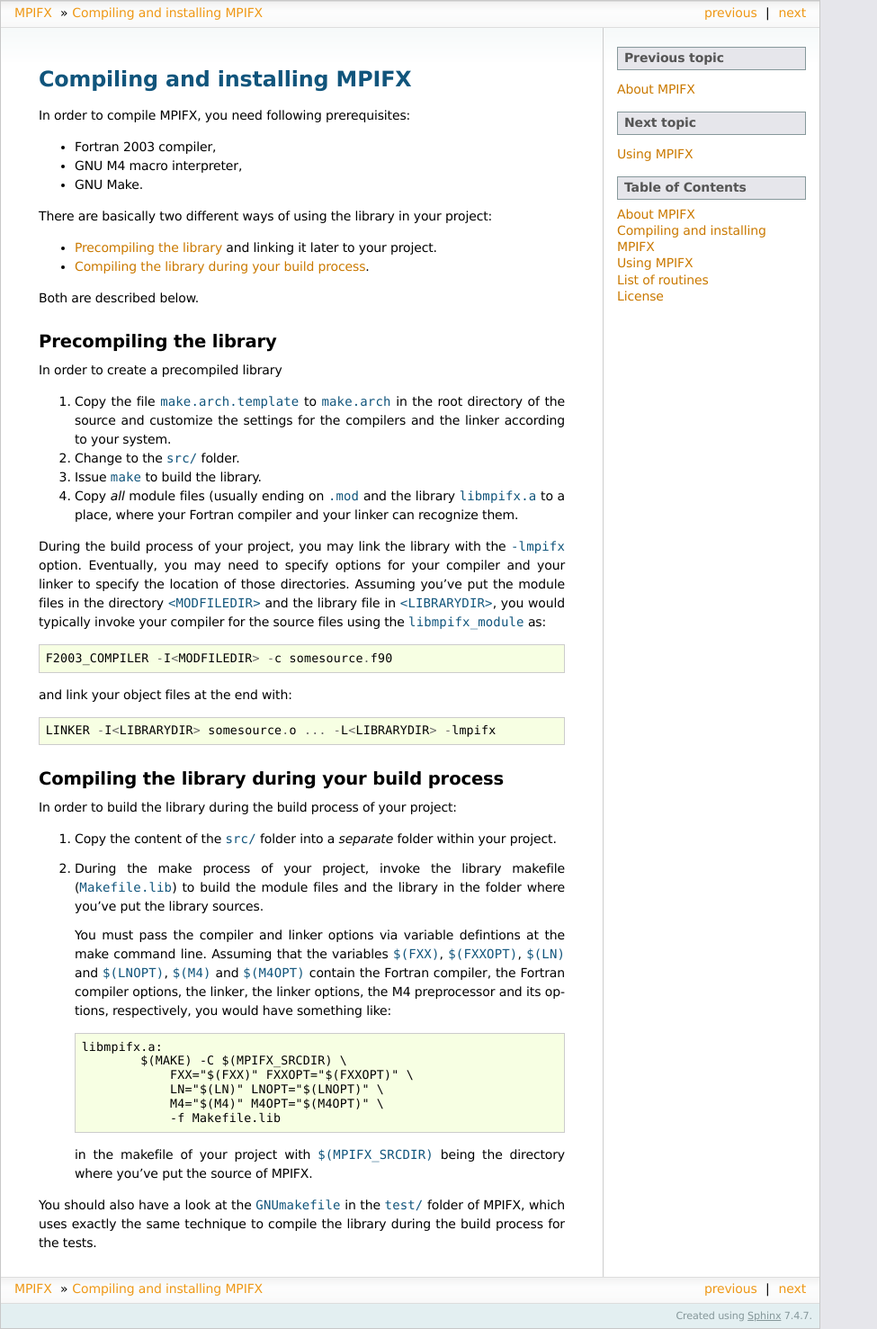
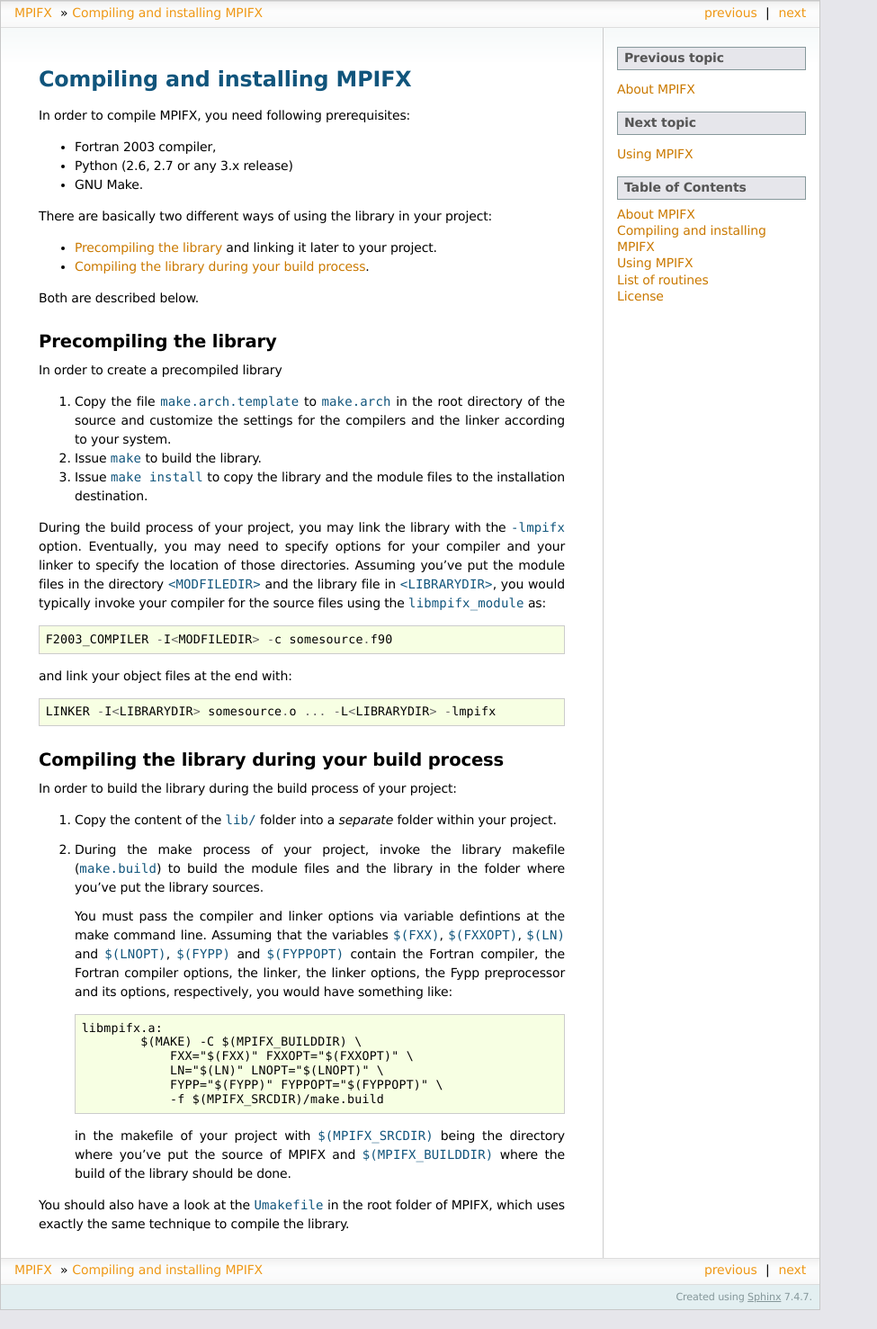
Before and after one commit to dftbplus/mpifx, a Sphinx documentation site: the page built from doc/sphinx/installing.rst, in a window 1280 px wide. Shown: the whole page at 90% size, without its empty margins (0-975 px from the left). Built offline with Sphinx 7.4.7, drawn with Linux system fonts in a browser that asks for light colours; after the commit the page ends 1456 px from its top, so only the background shows below that.

Commit message:
Fix documentation

```diff
--- a/doc/sphinx/about.rst
+++ b/doc/sphinx/about.rst
@@ -28,9 +28,9 @@
     call mpifx_bcast(comm, myarray)
 
 No redundant arguments, sensible defaults. Nevertheless the full functionality
-still available via optional parameters if needed. E.g. if you wanted to handle
-the error flag yourself (making sure an error won't stop your code), you could
-call::
+is still available via optional parameters if needed. E.g. if you wanted to
+handle the error flag yourself (making sure an error won't stop your code), you
+could call::
 
     call mpifx_bcast(comm, myarray, error=ierr)
 
--- a/doc/sphinx/installing.rst
+++ b/doc/sphinx/installing.rst
@@ -5,7 +5,7 @@
 
 * Fortran 2003 compiler,
 
-* GNU M4 macro interpreter,
+* Python (2.6, 2.7 or any 3.x release)
 
 * GNU Make.
 
@@ -27,13 +27,10 @@
    the source and customize the settings for the compilers and the linker
    according to your system.
 
-#. Change to the `src/` folder.
-
 #. Issue `make` to build the library.
 
-#. Copy *all* module files (usually ending on `.mod` and the library
-   `libmpifx.a` to a place, where your Fortran compiler and your linker can
-   recognize them.
+#. Issue `make install` to copy the library and the module files to the
+   installation destination.
 
 During the build process of your project, you may link the library with the
 `-lmpifx` option.  Eventually, you may need to specify options for your compiler
@@ -54,29 +51,29 @@
 
 In order to build the library during the build process of your project:
 
-#. Copy the content of the `src/` folder into a *separate* folder within your
+#. Copy the content of the `lib/` folder into a *separate* folder within your
    project.
 
 #. During the make process of your project, invoke the library makefile
-   (`Makefile.lib`) to build the module files and the library in the folder
+   (`make.build`) to build the module files and the library in the folder
    where you've put the library sources.
 
    You must pass the compiler and linker options via variable defintions at the
    make command line. Assuming that the variables `$(FXX)`, `$(FXXOPT)`, `$(LN)`
-   and `$(LNOPT)`, `$(M4)` and `$(M4OPT)` contain the Fortran compiler, the
-   Fortran compiler options, the linker, the linker options, the M4 preprocessor
-   and its options, respectively, you would have something like::
+   and `$(LNOPT)`, `$(FYPP)` and `$(FYPPOPT)` contain the Fortran compiler, the
+   Fortran compiler options, the linker, the linker options, the Fypp
+   preprocessor and its options, respectively, you would have something like::
 
        libmpifx.a:
-               $(MAKE) -C $(MPIFX_SRCDIR) \
+               $(MAKE) -C $(MPIFX_BUILDDIR) \
                    FXX="$(FXX)" FXXOPT="$(FXXOPT)" \
                    LN="$(LN)" LNOPT="$(LNOPT)" \
-                   M4="$(M4)" M4OPT="$(M4OPT)" \
-                   -f Makefile.lib
+                   FYPP="$(FYPP)" FYPPOPT="$(FYPPOPT)" \
+                   -f $(MPIFX_SRCDIR)/make.build
 
    in the makefile of your project with `$(MPIFX_SRCDIR)` being the directory
-   where you've put the source of MPIFX.
+   where you've put the source of MPIFX and `$(MPIFX_BUILDDIR)` where the build
+   of the library should be done.
 
-You should also have a look at the `GNUmakefile` in the `test/` folder of MPIFX,
-which uses exactly the same technique to compile the library during the build
-process for the tests.
+You should also have a look at the `Umakefile` in the root folder of MPIFX,
+which uses exactly the same technique to compile the library.
--- a/doc/sphinx/license.rst
+++ b/doc/sphinx/license.rst
@@ -3,7 +3,7 @@
 
 MPIFX is licensed under the simplified BSD license::
 
-    Copyright (c) 2013, Bálint Aradi
+    Copyright (c) 2018, Bálint Aradi
 
     All rights reserved.
 
--- a/doc/sphinx/routines.rst
+++ b/doc/sphinx/routines.rst
@@ -4,4 +4,4 @@
 ================
 
 You can generate the list and the description of the MPIFX routines via doxygen
-(see folder `doc/doxygen/` in the source tree) or sphinx.
+(see folder `doc/doxygen/` in the source tree).
--- a/doc/sphinx/using.rst
+++ b/doc/sphinx/using.rst
@@ -6,7 +6,7 @@
 #. Use the module `libmpifx_module` in your routines.
 
 #. Initialize the MPI framework via the `mpifx_init()` routine. (If you already
-   initialized it via the legacy `mpi_init()` call, you can omit this step.
+   initialized it via the legacy `mpi_init()` call, you should omit this step.
 
 #. Initialize a communicator of `type(mpifx_comm)`.
 
```
Also changed, not shown: 4 other files.
